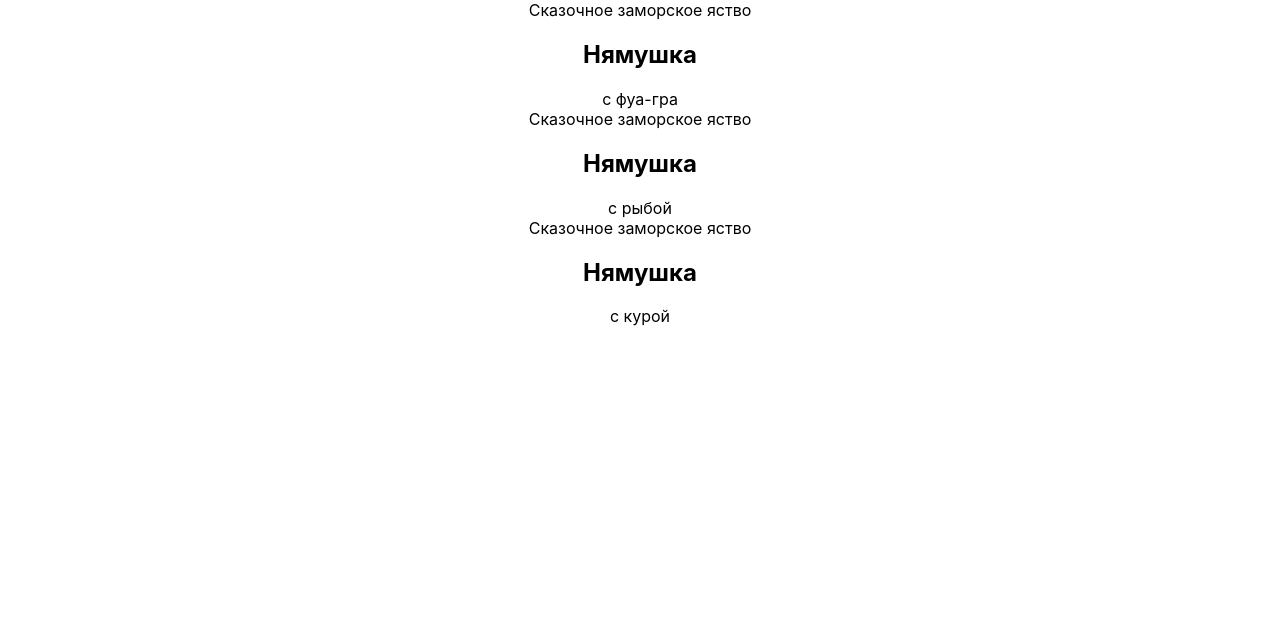
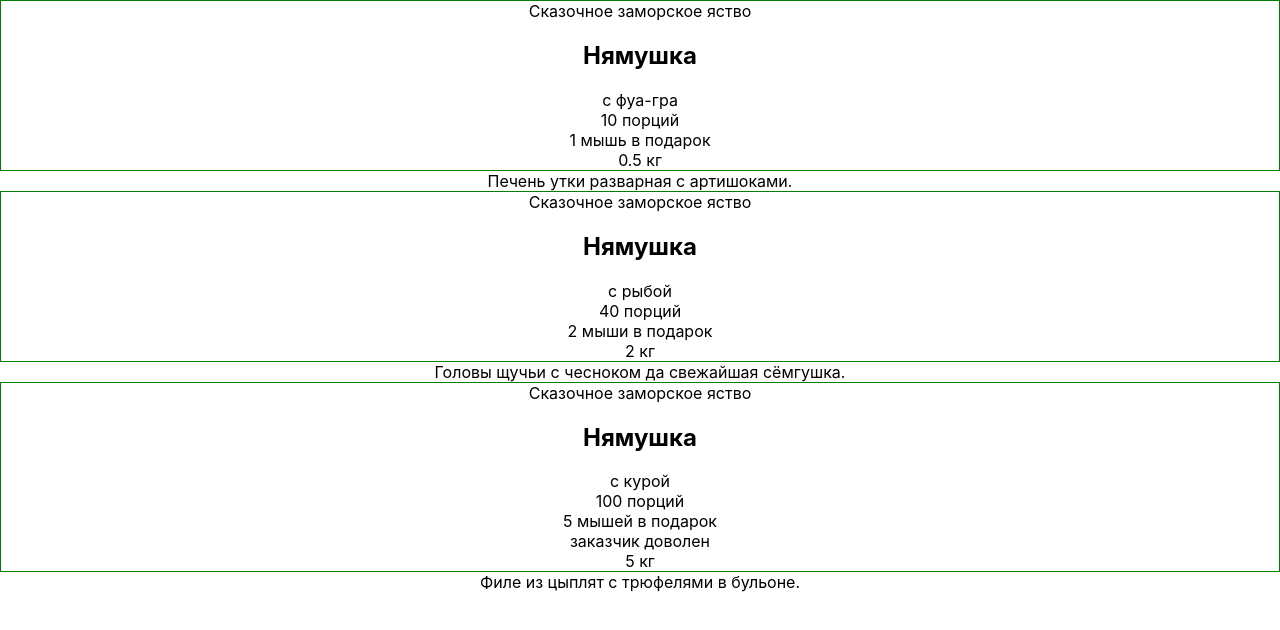
Before and after one commit to parunkov/test2, a React (Create React App) app: page / in a window 1280 px wide. Shown: the top 630 px of the page. Built offline with nearby package versions, Linux system fonts and the light colour scheme.

Commit message:
добавил склонение слов

```diff
--- a/src/components/Foods/Food.jsx
+++ b/src/components/Foods/Food.jsx
@@ -1,13 +1,28 @@
 import React from 'react';
+import './Food.scss';
 
-const Food = ({title}) => {
+const num2str = function (num, textForms) {
+  const n = Math.abs(num) % 100;
+  const n1 = n % 10;
+  if (n > 10 && n < 20) { return textForms[2]; }
+  if (n1 > 1 && n1 < 5) { return textForms[1]; }
+  if (n1 === 1) { return textForms[0]; }
+  return textForms[2];
+};
+
+const Food = ({title, portions, mouses, like, weight, text}) => {
 	return (
 		<div className="Food">
 			<div className="Food__card">
 				<div className="Food__description">Сказочное заморское яство</div>
 				<h2 className="Food__title">Нямушка</h2>
 				<div className="Food__subtitle">{title}</div>
+				<div className="Food__portions">{portions} {num2str(portions, ['порция', 'порции', 'порций'])}</div>
+				<div className="Food__mouses">{mouses} {num2str(mouses, ['мышь', 'мыши', 'мышей'])} в подарок</div>
+				{like && <div className="Food__like">заказчик доволен</div>}
+				<div className="Food__weight">{weight} кг</div>
 			</div>
+			<div className="Food__text">{text}</div>
 		</div>
 	)
 }
--- /dev/null
+++ b/src/components/Foods/Food.scss
@@ -0,0 +1,3 @@
+.Food__card {
+	border: 1px solid green;
+}
--- a/src/components/Foods/Foods.jsx
+++ b/src/components/Foods/Foods.jsx
@@ -3,7 +3,16 @@ import Food from './Food';
 
 const Foods = (props) => {
 	console.log(props);
-	const foodsElements = props.data.map(food => <Food key={food.id} title={food.title}/>);
+	const foodsElements = props.data.map(food => <Food
+			key={food.id}
+			title={food.title}
+			portions={food.portions}
+			mouses={food.mouses}
+			like={food.like}
+			weight={food.weight}
+			text={food.text}
+			selected={food.selected}
+			disabled={food.disabled}/>);
 
 	return (
 		<div className="">
```
